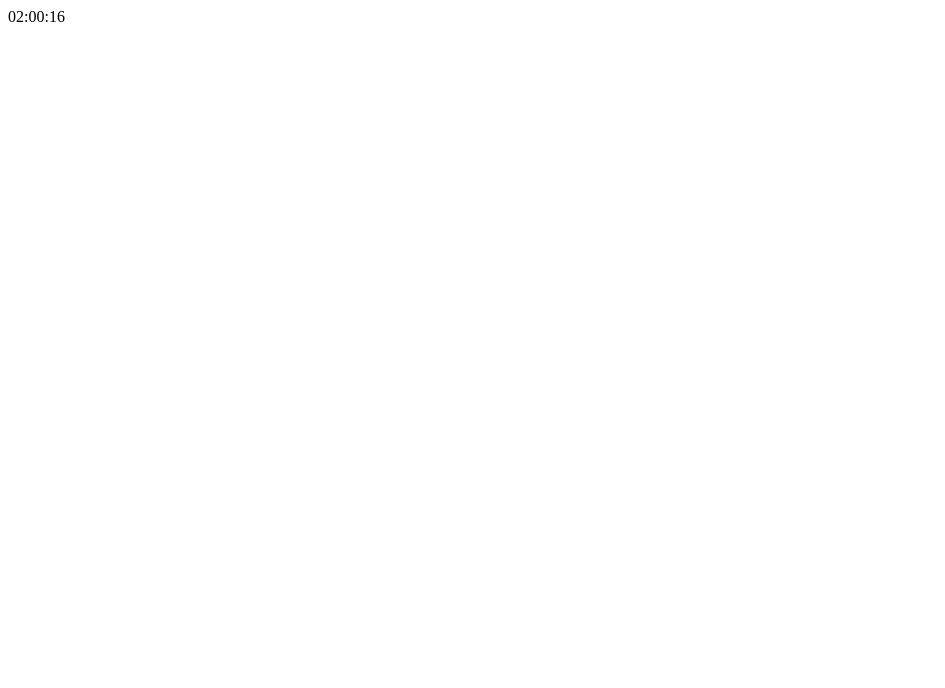
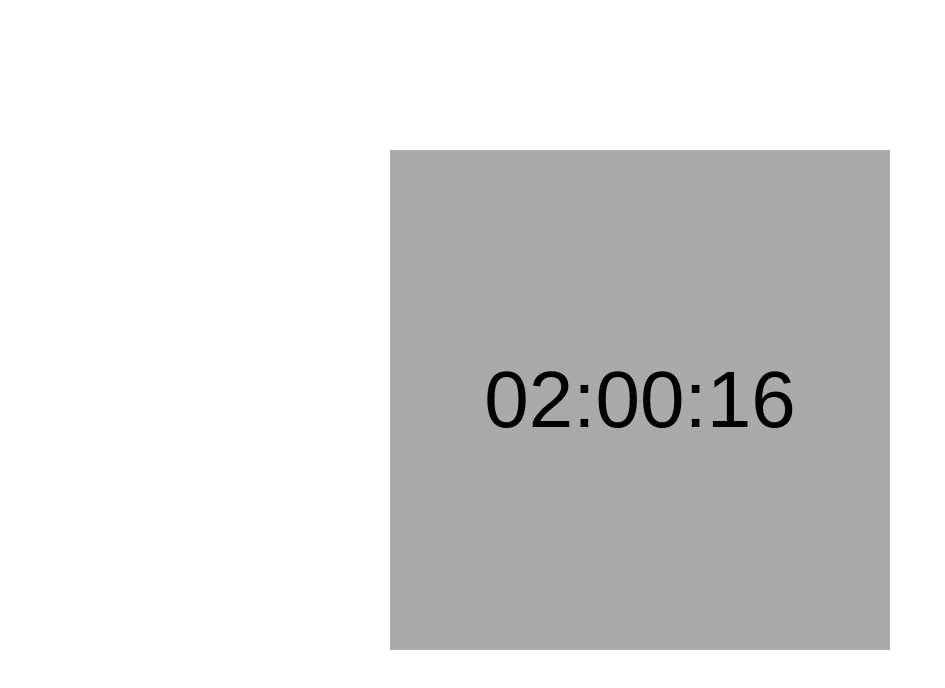
Before and after one commit to nmajors/14-color-clock, a website: page app/index.html in a window 1280 px wide. Shown: the whole page, without its empty margins (0-945 px from the left). Drawn offline with nearby package versions, Linux system fonts and the light colour scheme; files that its build step writes are made by us from their sources.

Commit message:
displaying clock in box in center of screen

```diff
--- a/app/app.js
+++ b/app/app.js
@@ -3,6 +3,7 @@ setInterval(function() {
   var hours = date.getHours();
   var minutes = date.getMinutes();
   var seconds = date.getSeconds();
+  console.log(seconds/60);
 
   var formattedCurrentTime = padNumber(hours) + ":" +
     padNumber(minutes) + ":" +
@@ -17,3 +18,6 @@ function padNumber(value) {
   }
   return value;
 }
+// var date = new Date();
+// var seconds=date.getSeconds();
+// console.log(seconds/60);
--- a/app/index.html
+++ b/app/index.html
@@ -6,9 +6,11 @@
     <link rel="stylesheet" href="styles/main.css">
   </head>
   <body>
-    <div id="clock">
+    <div class="container">
+      <div id="clock"></div>
+      <div id="timerBar"></div>
+    </div>
 
-    </div>
     <script src="js/app.js" charset="utf-8"></script>
   </body>
 </html>
--- a/app/styles/_layout.scss
+++ b/app/styles/_layout.scss
@@ -0,0 +1,23 @@
+body {
+  margin: 0 auto;
+  font-family: Arial, sans-serif;
+}
+.container {
+  min-width: 500px;
+  min-height: 500px;
+  position: fixed;
+  top: 50%;
+  left: 50%;
+  -webkit-transform: translate(-50%, -50%);
+  transform: translate(-50%, -50%);
+  background-color: #aaa;
+}
+#clock {
+  position: fixed;
+  top: 50%;
+  left: 50%;
+  font-size: 5rem;
+  -webkit-transform: translate(-50%, -50%);
+  transform: translate(-50%, -50%);
+
+}
```
Also changed, not shown: dist/index.html, dist/js/app.js, dist/styles/main.css.
